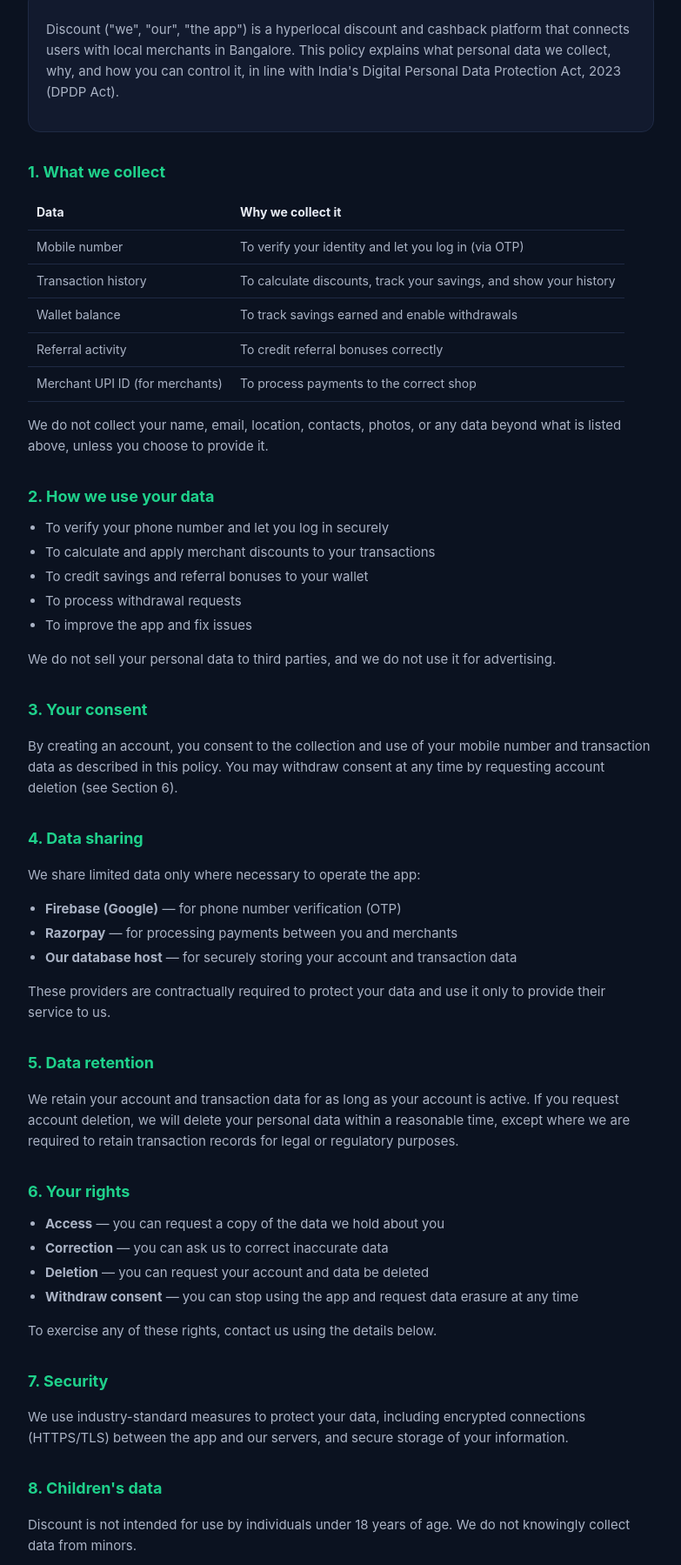
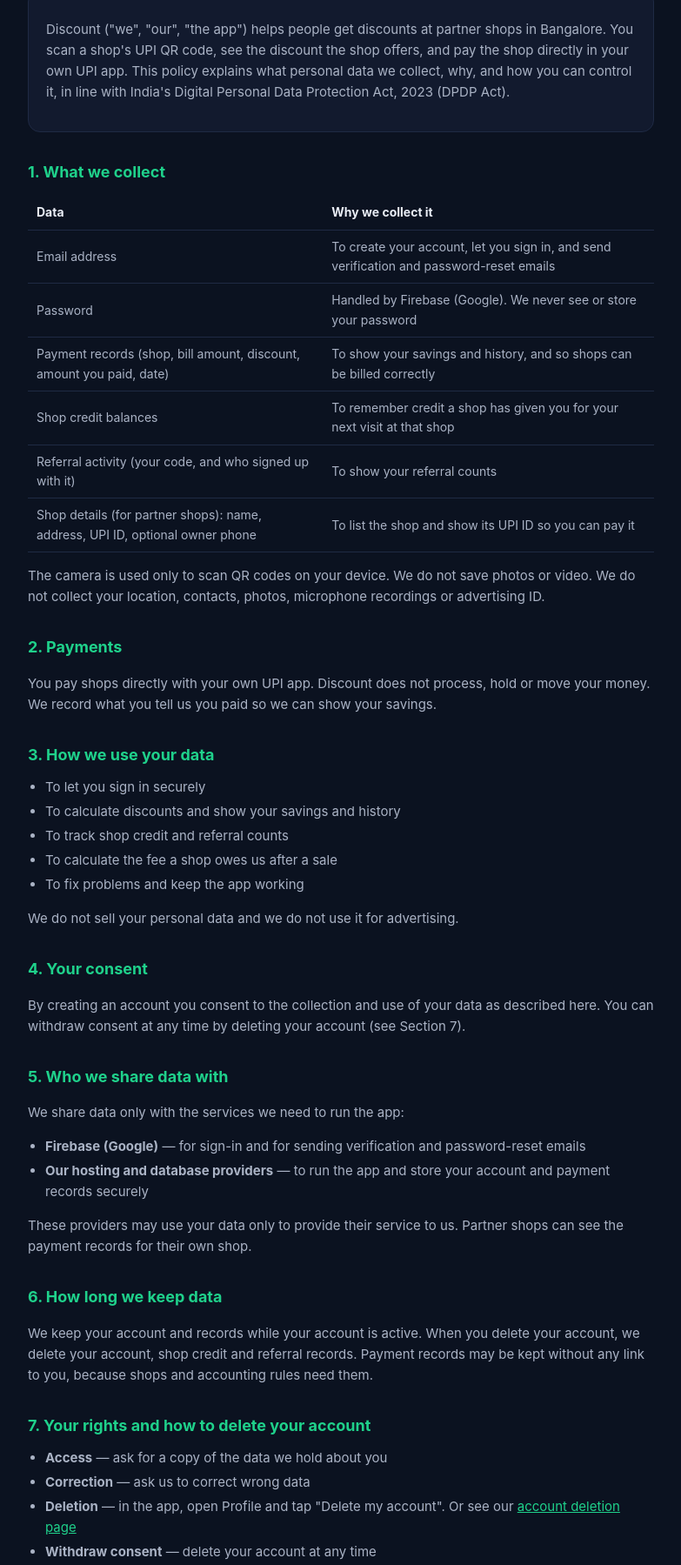
Before and after one commit to apoorvaj1405/discount-privacy, a plain HTML site: page index.html in a window 1280 px wide. Shown: the part 203-2002 px from the top of the page at 87% size, without its empty margins (248-1031 px from the left). Drawn offline with Linux system fonts and the light colour scheme.

Commit message:
Update index.html

```diff
--- a/index.html
+++ b/index.html
@@ -2,105 +2,127 @@
 <html lang="en">
 <head>
 <meta charset="UTF-8" />
-<meta name="viewport" content="width=device-width, initial-scale=1" />
+<meta name="viewport" content="width=device-width, initial-scale=1, viewport-fit=cover" />
 <title>Privacy Policy — Discount</title>
 <style>
+  :root {
+    --bg: #0B1220;
+    --card: #121a2e;
+    --border: #1f2a44;
+    --text: #e9edf5;
+    --text-dim: #aab3c5;
+    --primary: #1fd18b;
+    box-sizing: border-box;
+    padding-top: env(safe-area-inset-top, 0px);
+    padding-bottom: env(safe-area-inset-bottom, 0px);
+  }
+  @media (prefers-color-scheme: dark) {
+    :root:not([data-theme="light"]) {
+      --bg: #0B1220; --card: #121a2e; --border: #1f2a44; --text: #e9edf5; --text-dim: #aab3c5; --primary: #1fd18b;
+    }
+  }
+  :root[data-theme="dark"] {
+    --bg: #0B1220; --card: #121a2e; --border: #1f2a44; --text: #e9edf5; --text-dim: #aab3c5; --primary: #1fd18b;
+  }
+  html { scroll-padding-top: env(safe-area-inset-top, 0px); }
   body {
-    background: #0B1220;
-    color: #e9edf5;
+    background: var(--bg);
+    color: var(--text);
     font-family: -apple-system, BlinkMacSystemFont, "Segoe UI", Roboto, Helvetica, Arial, sans-serif;
     margin: 0;
     line-height: 1.6;
   }
   .wrap { max-width: 720px; margin: 0 auto; padding: 32px 20px 64px; }
-  .badge { display: inline-flex; align-items: center; gap: 8px; background: #1fd18b; color: #06130d; font-weight: 800; padding: 6px 14px; border-radius: 999px; font-size: 13px; }
+  .badge { display: inline-flex; align-items: center; gap: 8px; background: var(--primary); color: #06130d; font-weight: 800; padding: 6px 14px; border-radius: 999px; font-size: 13px; }
   h1 { font-size: 28px; font-weight: 800; margin: 20px 0 4px; letter-spacing: -0.5px; }
-  .updated { color: #aab3c5; font-size: 13px; margin-bottom: 28px; }
-  h2 { font-size: 18px; font-weight: 700; margin: 32px 0 10px; color: #1fd18b; }
-  p, li { color: #aab3c5; font-size: 15px; }
+  .updated { color: var(--text-dim); font-size: 13px; margin-bottom: 28px; }
+  h2 { font-size: 18px; font-weight: 700; margin: 32px 0 10px; color: var(--primary); }
+  p, li { color: var(--text-dim); font-size: 15px; }
   ul { padding-left: 20px; margin: 8px 0; }
   li { margin: 4px 0; }
-  .card { background: #121a2e; border: 1px solid #1f2a44; border-radius: 14px; padding: 18px 20px; margin: 16px 0; }
-  a { color: #1fd18b; }
-  table { width: 100%; border-collapse: collapse; margin: 12px 0; display: block; overflow-x: auto; }
-  th, td { text-align: left; padding: 8px 10px; border-bottom: 1px solid #1f2a44; font-size: 14px; color: #aab3c5; }
-  th { color: #e9edf5; font-weight: 700; }
-  .contact { background: #121a2e; border: 1px solid #1f2a44; border-radius: 14px; padding: 20px; margin-top: 32px; }
-  .contact p { color: #e9edf5; }
-  footer { margin-top: 48px; color: #aab3c5; font-size: 12px; text-align: center; }
+  .card { background: var(--card); border: 1px solid var(--border); border-radius: 14px; padding: 18px 20px; margin: 16px 0; }
+  a { color: var(--primary); }
+  table { width: 100%; border-collapse: collapse; margin: 12px 0; overflow-x: auto; display: block; }
+  th, td { text-align: left; padding: 8px 10px; border-bottom: 1px solid var(--border); font-size: 14px; color: var(--text-dim); }
+  th { color: var(--text); font-weight: 700; }
+  .contact { background: var(--card); border: 1px solid var(--border); border-radius: 14px; padding: 20px; margin-top: 32px; }
+  .contact p { color: var(--text); }
+  footer { margin-top: 48px; color: var(--text-dim); font-size: 12px; text-align: center; }
 </style>
 </head>
 <body>
 <div class="wrap">
   <span class="badge">discount</span>
   <h1>Privacy Policy</h1>
-  <p class="updated">Last updated: October 2, 2026</p>
+  <p class="updated">Last updated: November 7, 2026</p>
 
   <div class="card">
-    <p>Discount ("we", "our", "the app") is a hyperlocal discount and cashback platform that connects users with local merchants in Bangalore. This policy explains what personal data we collect, why, and how you can control it, in line with India's Digital Personal Data Protection Act, 2023 (DPDP Act).</p>
+    <p>Discount ("we", "our", "the app") helps people get discounts at partner shops in Bangalore. You scan a shop's UPI QR code, see the discount the shop offers, and pay the shop directly in your own UPI app. This policy explains what personal data we collect, why, and how you can control it, in line with India's Digital Personal Data Protection Act, 2023 (DPDP Act).</p>
   </div>
 
   <h2>1. What we collect</h2>
   <table>
     <tr><th>Data</th><th>Why we collect it</th></tr>
-    <tr><td>Mobile number</td><td>To verify your identity and let you log in (via OTP)</td></tr>
-    <tr><td>Transaction history</td><td>To calculate discounts, track your savings, and show your history</td></tr>
-    <tr><td>Wallet balance</td><td>To track savings earned and enable withdrawals</td></tr>
-    <tr><td>Referral activity</td><td>To credit referral bonuses correctly</td></tr>
-    <tr><td>Merchant UPI ID (for merchants)</td><td>To process payments to the correct shop</td></tr>
+    <tr><td>Email address</td><td>To create your account, let you sign in, and send verification and password-reset emails</td></tr>
+    <tr><td>Password</td><td>Handled by Firebase (Google). We never see or store your password</td></tr>
+    <tr><td>Payment records (shop, bill amount, discount, amount you paid, date)</td><td>To show your savings and history, and so shops can be billed correctly</td></tr>
+    <tr><td>Shop credit balances</td><td>To remember credit a shop has given you for your next visit at that shop</td></tr>
+    <tr><td>Referral activity (your code, and who signed up with it)</td><td>To show your referral counts</td></tr>
+    <tr><td>Shop details (for partner shops): name, address, UPI ID, optional owner phone</td><td>To list the shop and show its UPI ID so you can pay it</td></tr>
   </table>
-  <p>We do not collect your name, email, location, contacts, photos, or any data beyond what is listed above, unless you choose to provide it.</p>
+  <p>The camera is used only to scan QR codes on your device. We do not save photos or video. We do not collect your location, contacts, photos, microphone recordings or advertising ID.</p>
 
-  <h2>2. How we use your data</h2>
+  <h2>2. Payments</h2>
+  <p>You pay shops directly with your own UPI app. Discount does not process, hold or move your money. We record what you tell us you paid so we can show your savings.</p>
+
+  <h2>3. How we use your data</h2>
   <ul>
-    <li>To verify your phone number and let you log in securely</li>
-    <li>To calculate and apply merchant discounts to your transactions</li>
-    <li>To credit savings and referral bonuses to your wallet</li>
-    <li>To process withdrawal requests</li>
-    <li>To improve the app and fix issues</li>
+    <li>To let you sign in securely</li>
+    <li>To calculate discounts and show your savings and history</li>
+    <li>To track shop credit and referral counts</li>
+    <li>To calculate the fee a shop owes us after a sale</li>
+    <li>To fix problems and keep the app working</li>
   </ul>
-  <p>We do not sell your personal data to third parties, and we do not use it for advertising.</p>
+  <p>We do not sell your personal data and we do not use it for advertising.</p>
 
-  <h2>3. Your consent</h2>
-  <p>By creating an account, you consent to the collection and use of your mobile number and transaction data as described in this policy. You may withdraw consent at any time by requesting account deletion (see Section 6).</p>
+  <h2>4. Your consent</h2>
+  <p>By creating an account you consent to the collection and use of your data as described here. You can withdraw consent at any time by deleting your account (see Section 7).</p>
 
-  <h2>4. Data sharing</h2>
-  <p>We share limited data only where necessary to operate the app:</p>
+  <h2>5. Who we share data with</h2>
+  <p>We share data only with the services we need to run the app:</p>
   <ul>
-    <li><strong>Firebase (Google)</strong> — for phone number verification (OTP)</li>
-    <li><strong>Razorpay</strong> — for processing payments between you and merchants</li>
-    <li><strong>Our database host</strong> — for securely storing your account and transaction data</li>
+    <li><strong>Firebase (Google)</strong> — for sign-in and for sending verification and password-reset emails</li>
+    <li><strong>Our hosting and database providers</strong> — to run the app and store your account and payment records securely</li>
   </ul>
-  <p>These providers are contractually required to protect your data and use it only to provide their service to us.</p>
+  <p>These providers may use your data only to provide their service to us. Partner shops can see the payment records for their own shop.</p>
 
-  <h2>5. Data retention</h2>
-  <p>We retain your account and transaction data for as long as your account is active. If you request account deletion, we will delete your personal data within a reasonable time, except where we are required to retain transaction records for legal or regulatory purposes.</p>
+  <h2>6. How long we keep data</h2>
+  <p>We keep your account and records while your account is active. When you delete your account, we delete your account, shop credit and referral records. Payment records may be kept without any link to you, because shops and accounting rules need them.</p>
 
-  <h2>6. Your rights</h2>
+  <h2>7. Your rights and how to delete your account</h2>
   <ul>
-    <li><strong>Access</strong> — you can request a copy of the data we hold about you</li>
-    <li><strong>Correction</strong> — you can ask us to correct inaccurate data</li>
-    <li><strong>Deletion</strong> — you can request your account and data be deleted</li>
-    <li><strong>Withdraw consent</strong> — you can stop using the app and request data erasure at any time</li>
+    <li><strong>Access</strong> — ask for a copy of the data we hold about you</li>
+    <li><strong>Correction</strong> — ask us to correct wrong data</li>
+    <li><strong>Deletion</strong> — in the app, open Profile and tap "Delete my account". Or see our <a href="delete-account.html">account deletion page</a></li>
+    <li><strong>Withdraw consent</strong> — delete your account at any time</li>
   </ul>
-  <p>To exercise any of these rights, contact us using the details below.</p>
 
-  <h2>7. Security</h2>
-  <p>We use industry-standard measures to protect your data, including encrypted connections (HTTPS/TLS) between the app and our servers, and secure storage of your information.</p>
+  <h2>8. Security</h2>
+  <p>We protect your data with encrypted connections (HTTPS/TLS) between the app and our servers and with secure sign-in through Firebase. No system is perfectly secure, so please use a strong, unique password.</p>
 
-  <h2>8. Children's data</h2>
-  <p>Discount is not intended for use by individuals under 18 years of age. We do not knowingly collect data from minors.</p>
+  <h2>9. Children</h2>
+  <p>Discount is for people aged 18 and over. We do not knowingly collect data from minors.</p>
 
-  <h2>9. Grievance redressal</h2>
-  <p>If you have a complaint about how your data is handled, please contact our Grievance Officer using the details below. We aim to respond within a reasonable time.</p>
+  <h2>10. Grievance redressal</h2>
+  <p>If you have a complaint about how your data is handled, contact our Grievance Officer below. We aim to reply within 7 days.</p>
 
   <div class="contact">
     <p><strong>Grievance Officer / Contact</strong></p>
     <p>Apoorva Jagadish<br/>Bengaluru, India<br/>Email: <a href="mailto:apoorvaj1405@gmail.com">apoorvaj1405@gmail.com</a></p>
   </div>
 
-  <h2>10. Changes to this policy</h2>
-  <p>We may update this policy from time to time. Changes will be posted on this page with an updated date.</p>
+  <h2>11. Changes to this policy</h2>
+  <p>We may update this policy. Changes will be posted on this page with a new date.</p>
 
   <footer>© 2026 Discount. All rights reserved.</footer>
 </div>
```
